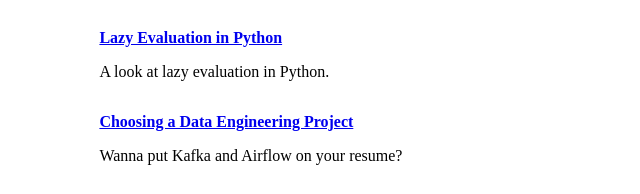
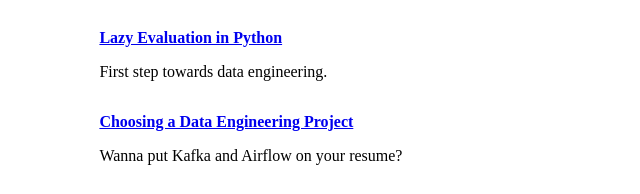
Before and after one commit to elainechan/elainechan.github.io, a Gatsby site: page / in a window 1280 px wide. Shown: the part 235-429 px from the top of the page, 320-960 px from the left. Built offline with nearby package versions, Linux system fonts and the light colour scheme; Gatsby itself is replaced by a stand-in of ours.

Commit message:
Copyedits post.

```diff
--- a/src/pages/20190427-lazy-evaluation/index.md
+++ b/src/pages/20190427-lazy-evaluation/index.md
@@ -3,7 +3,7 @@
 date: '2019-04-27'
 title: 'Lazy Evaluation in Python'
 tags: ['python', 'lazy evaluation', 'generator']
-excerpt: 'A look at lazy evaluation in Python.'
+excerpt: 'First step towards data engineering.'
 ---
 Lazy evaluation is one of the first steps in [learning data engineering](https://elainechan.nyc/choosing-data-engineering-project). According to [Wikipedia](https://en.wikipedia.org/wiki/Lazy_evaluation), lazy evaluation is a strategy which delays the evaluation of an expression until its value is needed, while avoiding repeated evaluations. The concept was initially introduced for lambda calculus and later adopted for programming languages.
 
```
